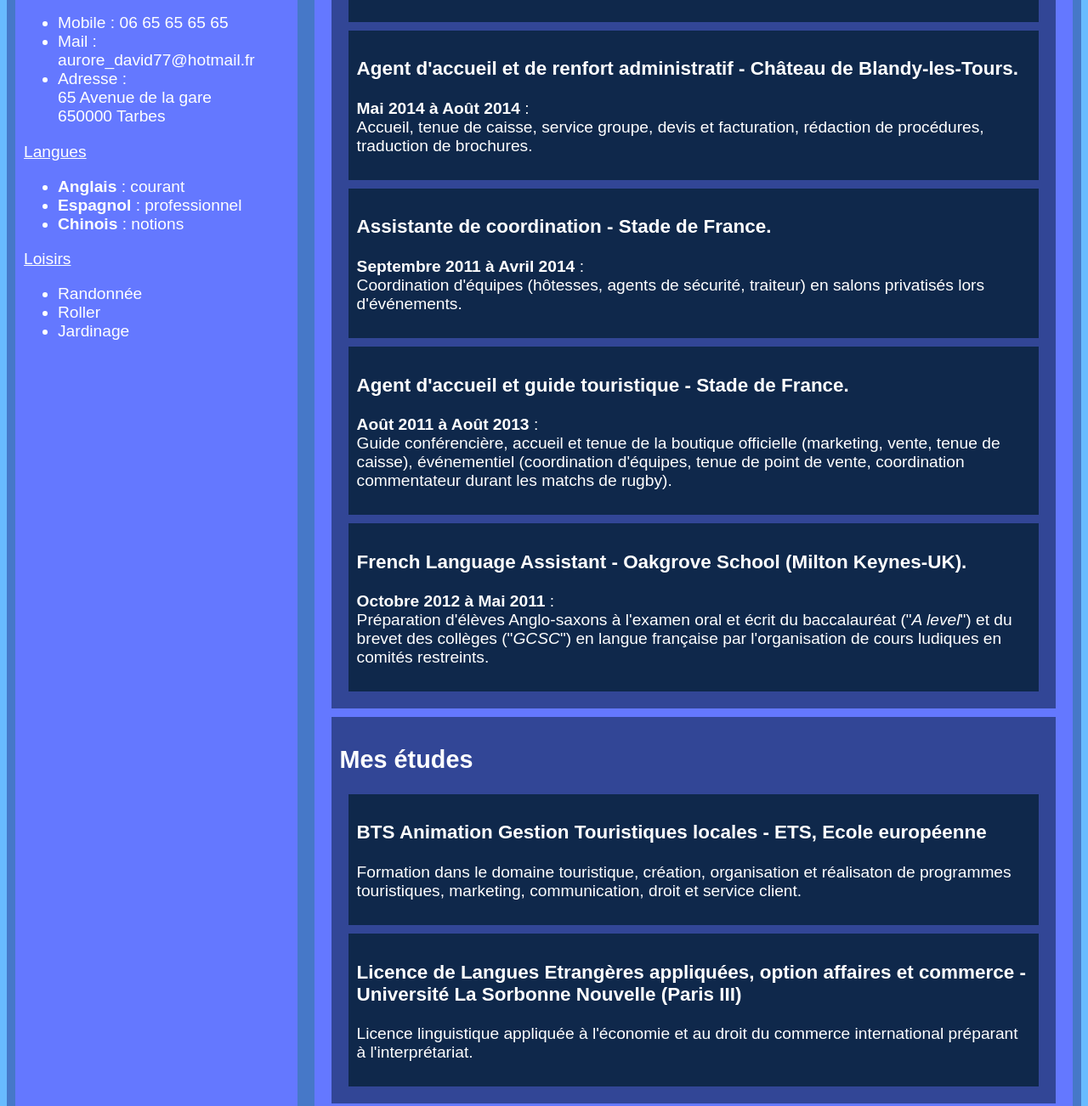
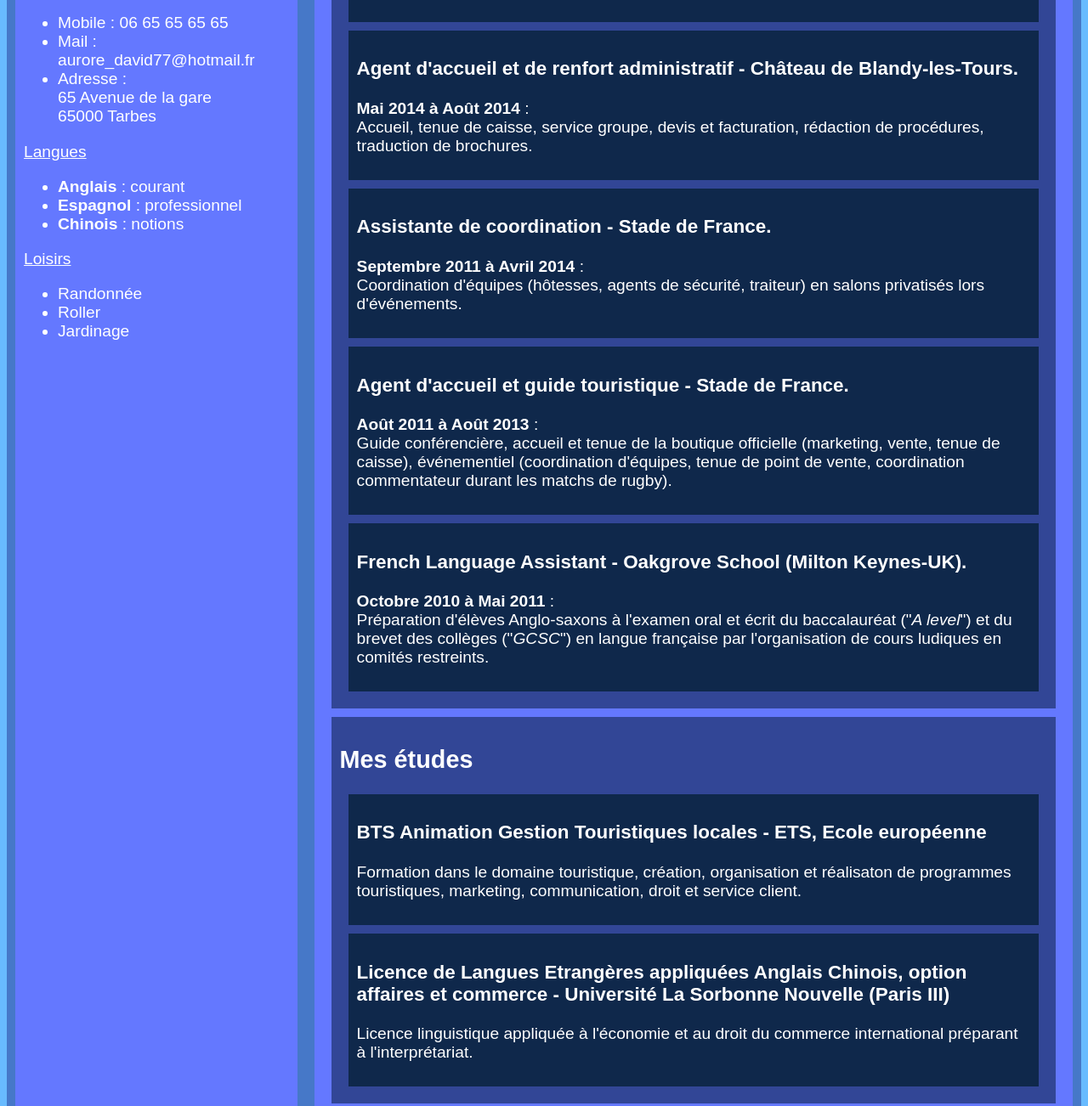
Before and after one commit to Aurore77/Mon_CV_Wild, a plain HTML site: page index.html in a window 1280 px wide. Shown: the part 401-1703 px from the top of the page at 85% size. Drawn offline with Linux system fonts and the light colour scheme.

Commit message:
Correction erreurs

```diff
--- a/index.html
+++ b/index.html
@@ -26,7 +26,7 @@
                 <li>
                     Adresse :<br />
                     65 Avenue de la gare <br />
-                    650000 Tarbes
+                    65000 Tarbes
                 </li>
             </ul>
             <p class="underline">Langues</p>
@@ -91,7 +91,7 @@
                 <div class="experience">
                     <h3>French Language Assistant - Oakgrove School (Milton Keynes-UK).</h3>
                     <p>
-                    <strong>Octobre 2012 à Mai 2011</strong> : <br/>
+                    <strong>Octobre 2010 à Mai 2011</strong> : <br/>
                     Préparation  d'élèves Anglo-saxons à l'examen oral et écrit du baccalauréat ("<em>A level</em>") et du brevet des collèges ("<em>GCSC</em>") en langue française par l'organisation de cours ludiques en comités restreints.
                     </p>
                 </div>
@@ -106,7 +106,7 @@
                     </p>
                 </div>
                 <div class="study">
-                    <h3>Licence de Langues Etrangères appliquées, option affaires et commerce - Université La Sorbonne Nouvelle (Paris III)</h3>
+                    <h3>Licence de Langues Etrangères appliquées Anglais Chinois, option affaires et commerce - Université La Sorbonne Nouvelle (Paris III)</h3>
                     <p>
                     Licence linguistique appliquée à l'économie et au droit du commerce international préparant à l'interprétariat.
                     </p>
```
